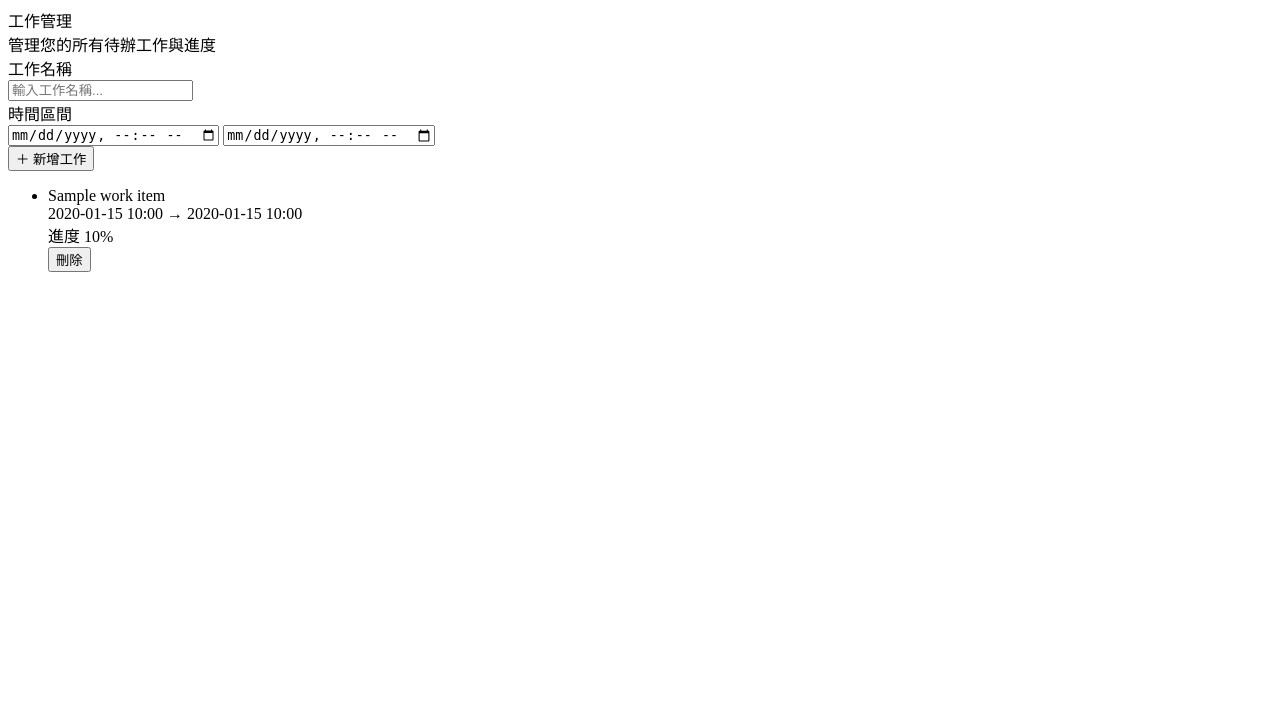
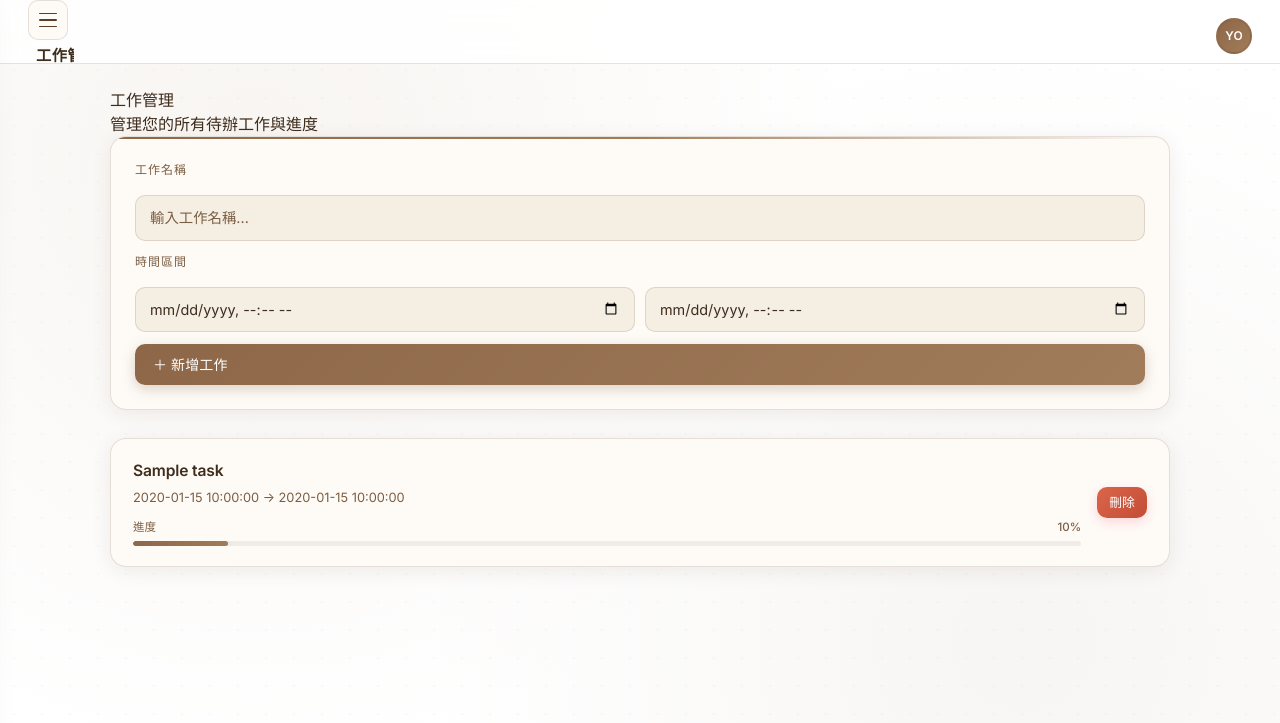
Before and after one commit to Zhuang-Day/WorkPlanManager, a Flask app: template templates/index.html in a window 1280 px wide. Shown: the top 723 px of the page. Run offline with Flask 3, Linux system fonts and the light colour scheme; the template is opened without the code that fills it: most values are stand-ins (such as "Sample title", 1, 10 or a date in 2020); some libraries are stand-ins or nearby versions.

Commit message:
feat(template): update index.html to extend base.html and use dynamic task list

```diff
--- a/templates/index.html
+++ b/templates/index.html
@@ -1,5 +1,8 @@
+{% extends "base.html" %}
+
+{% block title %}工作管理{% endblock %}
+
 {% block content %}
-
 <div class="page-title">工作管理</div>
 <div class="page-subtitle">管理您的所有待辦工作與進度</div>
 
@@ -18,37 +21,32 @@
     </button>
 </form>
 
-{% if work_list %}
 <ul class="task-list">
-    {% for work_item in work_list %}
+    {% for task in work_list %}
     <li class="task-item">
         <div class="task-content">
-            <div class="task-title">{{ work_item.title }}</div>
+            <div class="task-title">{{ task.title }}</div>
             <div class="task-time">
-                {{ work_item.start_at.strftime('%Y-%m-%d %H:%M') }}
-                →
-                {{ work_item.end_at.strftime('%Y-%m-%d %H:%M') }}
+                {{ task.start_at }} → {{ task.end_at }}
             </div>
 
             <div class="task-progress">
                 <div class="progress-label">
                     <span>進度</span>
-                    <span>{{ work_item.progress | default(0) }}%</span>
+                    <span>{{ task.progress }}%</span>
                 </div>
                 <div class="progress">
-                    <div class="progress-bar" style="width: {{ work_item.progress | default(0) }}%;"></div>
+                    <div class="progress-bar" style="width: {{ task.progress }}%;"></div>
                 </div>
             </div>
         </div>
 
-        <form action="/delete/{{ work_item.id }}" method="POST" class="delete-form">
+        <form action="/delete/{{ task.id }}" method="POST" class="delete-form">
             <button type="submit" class="btn btn-danger">刪除</button>
         </form>
     </li>
+    {% else %}
+    <div class="empty-msg">目前沒有任何工作</div>
     {% endfor %}
 </ul>
-{% else %}
-<p class="empty-msg">目前沒有工作</p>
-{% endif %}
-
 {% endblock %}
```
